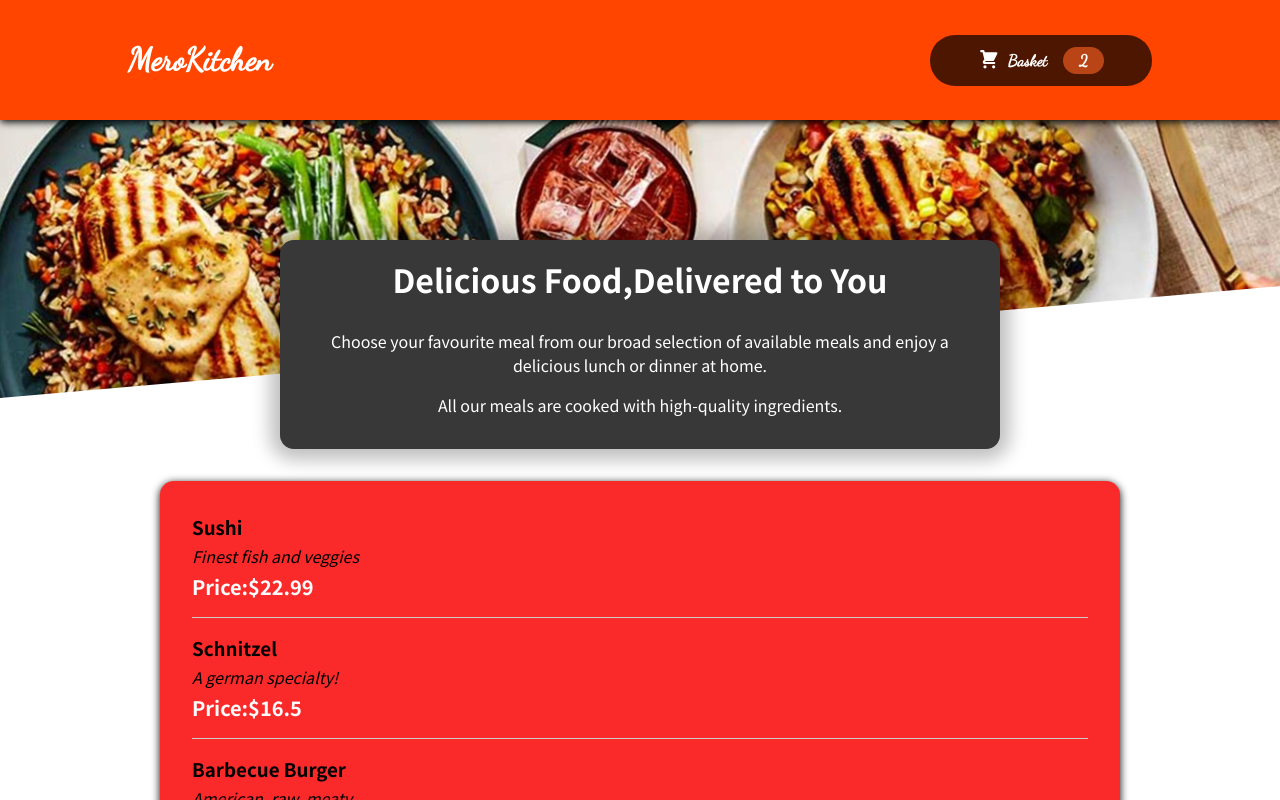
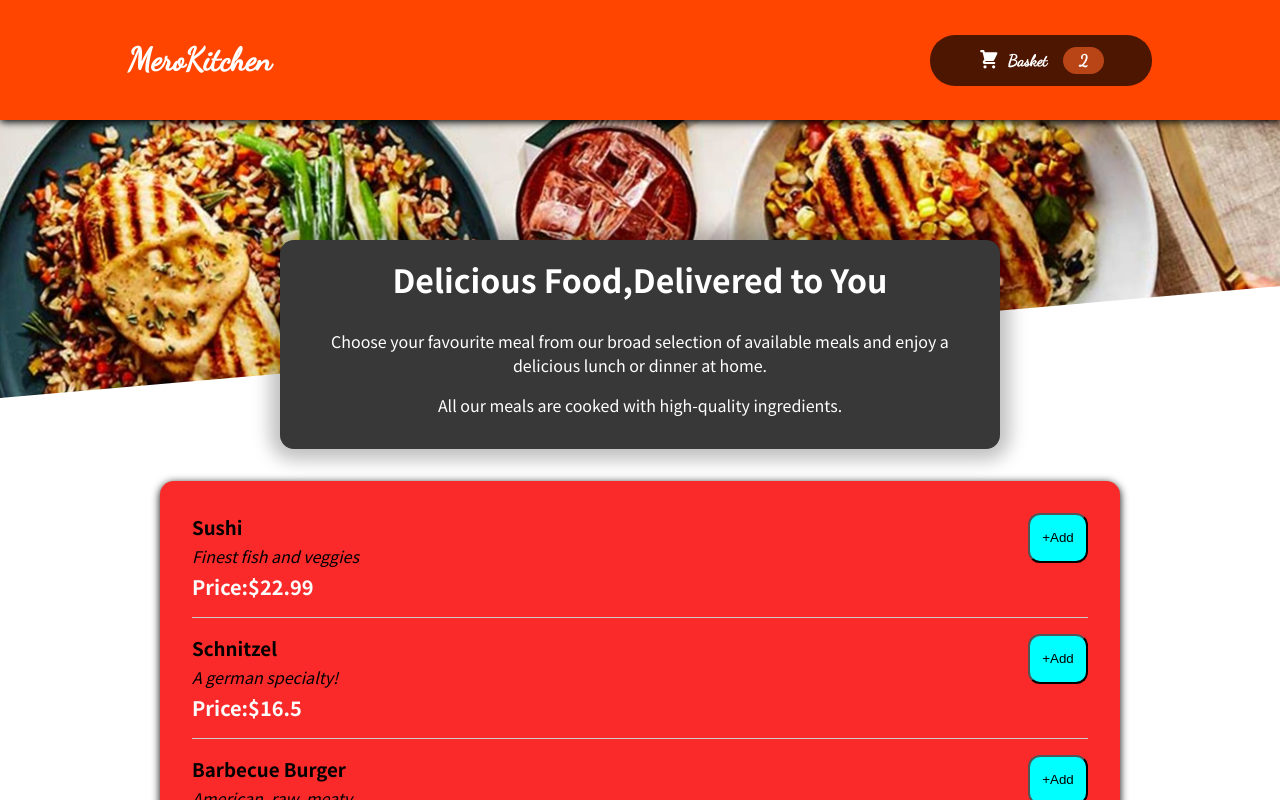
Before and after one commit to PrabeshPP/FoodApp, a React (Create React App) app: page / in a window 1280 px wide. Shown: the top 800 px of the page. Built offline with nearby package versions, Linux system fonts and the light colour scheme.

Commit message:
MealItem Form UI

```diff
--- a/src/Components/Meals/MealItem/MealItem.js
+++ b/src/Components/Meals/MealItem/MealItem.js
@@ -1,4 +1,5 @@
 import classes from './MealItem.module.css';
+import MealItemForm from './MealItemForm';
 
 const MealItem=(props)=>{
     return(
@@ -8,7 +9,9 @@ const MealItem=(props)=>{
             <div className={classes.description}>{props.description}</div>
             <div className={classes.price}>{`Price:\$${props.price}`}</div>
             </div>
-            <div></div>
+            <div>
+                <MealItemForm/>
+            </div>
 
 
         </li>
--- a/src/Components/Meals/MealItem/MealItemForm.js
+++ b/src/Components/Meals/MealItem/MealItemForm.js
@@ -0,0 +1,12 @@
+import classes from './MealItemForm.module.css';
+
+const MealItemForm=(props)=>{
+    return(
+        <form className={classes.form}>
+            <button>+Add</button>
+        </form>
+    )
+
+}
+
+export default MealItemForm;
--- /dev/null
+++ b/src/Components/Meals/MealItem/MealItemForm.module.css
@@ -0,0 +1,10 @@
+.form{
+    display: flex;
+}
+
+.form button{
+    border-radius: 12px;
+    height: 50px;
+    width: 60px;
+    background-color: aqua;
+}
```
